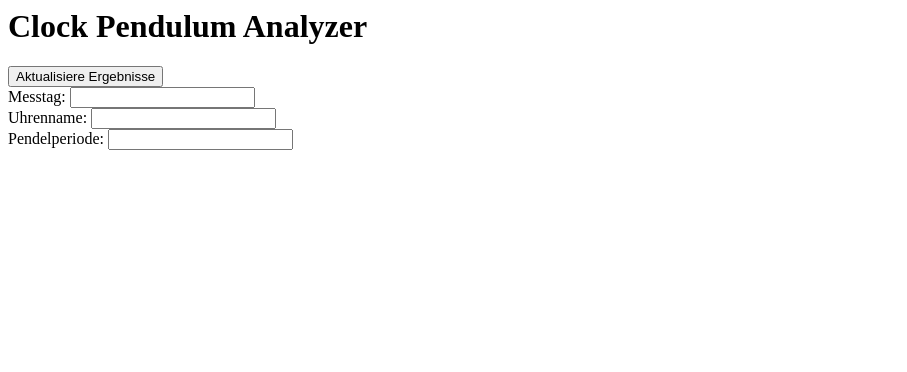
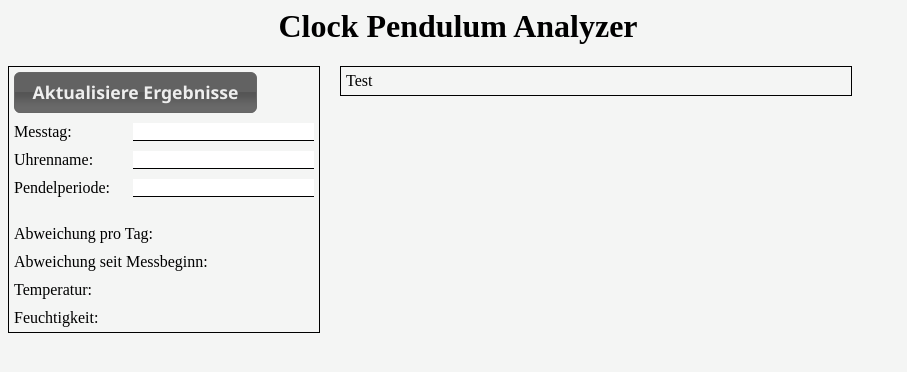
Before and after one commit to gnomengineer/ClockPendelumAnalyzer, a website: page webclient/index.html in a window 1280 px wide. Shown: the whole page, without its empty margins (0-907 px from the left). Drawn offline with Linux system fonts and the light colour scheme.

Commit message:
add stylesheet to layout all divs

```diff
--- a/webclient/index.html
+++ b/webclient/index.html
@@ -3,33 +3,47 @@
     <title>Clock Pendulum Analyzer</title>
     <script language="javascript" type="text/javascript" src="functions.js"></script>
     <link href="jquery-ui.css" rel="stylesheet">
+    <link href="style.css" rel="stylesheet">
     <script src="external/jquery/jquery.js"></script>
     <script src="jquery-ui.js"></script>
     <script>
-$(document).ready(function(){
-    var responseObj;
-
-    var date = $( "#date" ).datepicker("yymmdd");
-    <!--$.datepicker.formatDate("yy-mm-dd",date);-->
-    $("button").click(function(){
-        $.ajax({
-            url: "http://localhost:8080?referenz",
-            dataType: "json",
-            success: function(response) {
-                responseObj = $.parseJSON(response);
-            }
+        $(document).ready(function(){
         });
-    });
-});
     </script>
 </head>
 
 <body>
     <h1>Clock Pendulum Analyzer</h1>
-    <button type="button" id="refresh">Aktualisiere Ergebnisse</button><br/>
-    Messtag: <input type="text" name="date" id="date"><br/>
-    Uhrenname: <input type="text" name="name" id="name"><br/>
-    Pendelperiode: <input type="text" name="period" id="period"><br/>
+    <div id="left_box">
+        <button type="button" id="refresh">Aktualisiere Ergebnisse</button><br/>
+        <p>Messtag: <input type="text" name="date" id="date"></p>
+        <p>Uhrenname: <input type="text" name="name" id="name"></p>
+        <p>Pendelperiode: <input type="text" name="period" id="period"></p>
+        <br/>
+        <p>
+            Abweichung pro Tag:
+            <span id="day_differ"></span>
+        </p>
+        <p>
+            Abweichung seit Messbeginn:
+            <span id="measure_differ"></span>
+        </p>
+        <p>
+            Temperatur:
+            <span id="temp"></span>
+        </p>
+        <p>
+            Feuchtigkeit:
+            <span id="humidity"></span>
+        </p>
+    </div>
+    <div id="right_box">
+        Test
+    </div>
+    <script>
+        $("#refresh").button();
+        $("#date").datepicker();
+    </script>
 </body>
 
 </html>
--- /dev/null
+++ b/webclient/style.css
@@ -0,0 +1,36 @@
+body
+{
+    width: 900px;
+    background-color:#f4f5f4;
+}
+
+h1
+{
+    text-align: center;
+}
+
+input
+{
+    float:right;
+    border: none;
+    border-bottom: 1px solid black;
+}
+
+#right_box, #left_box
+{
+    width: 300px;
+    float: left;
+    margin-right: 20px;
+    padding: 5px;
+    border: 1px solid black;
+}
+#right_box
+{
+    width: 500px;
+}
+
+p
+{
+    margin: 0;
+    margin-top: 10px;
+}
```
